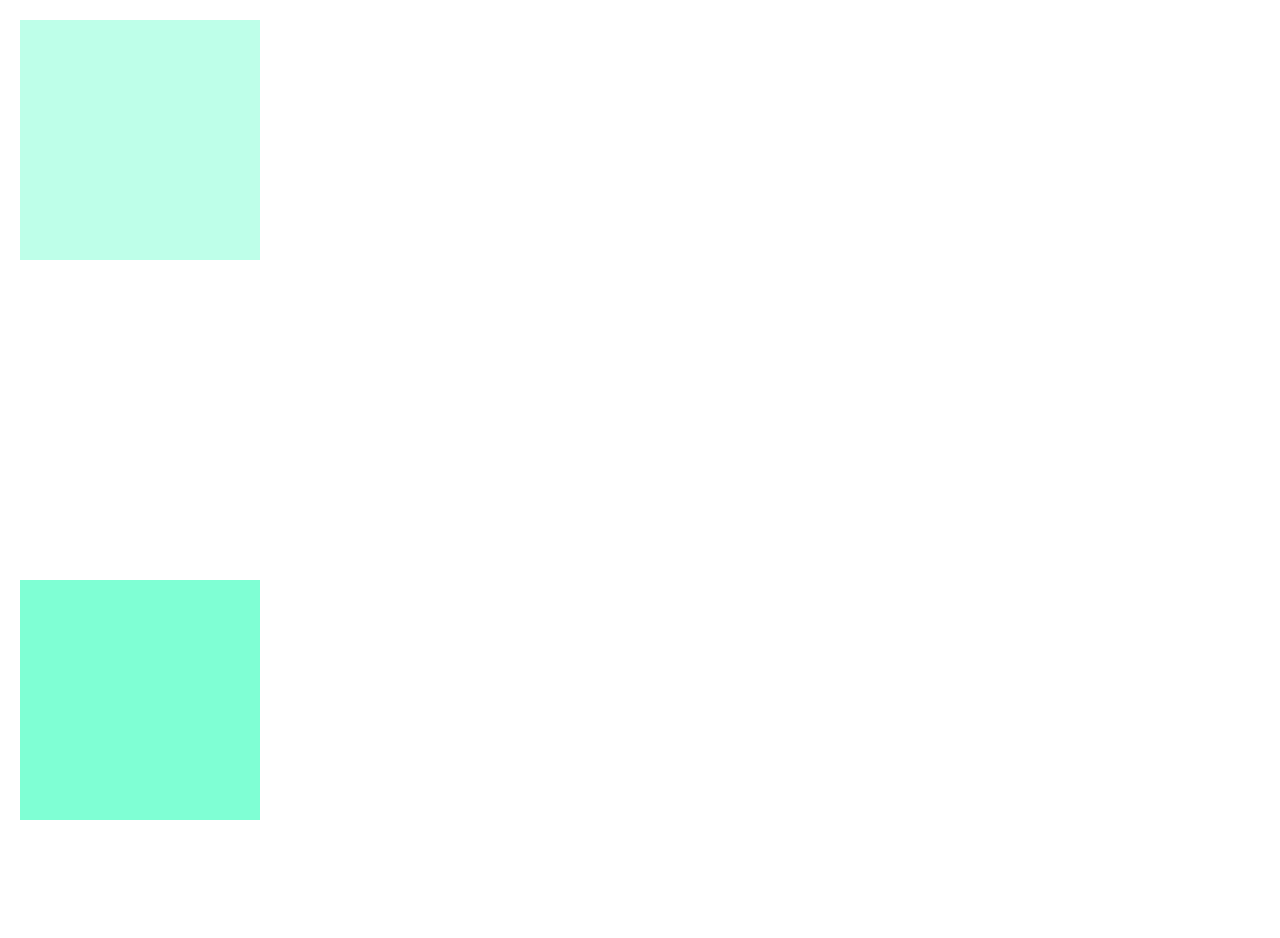
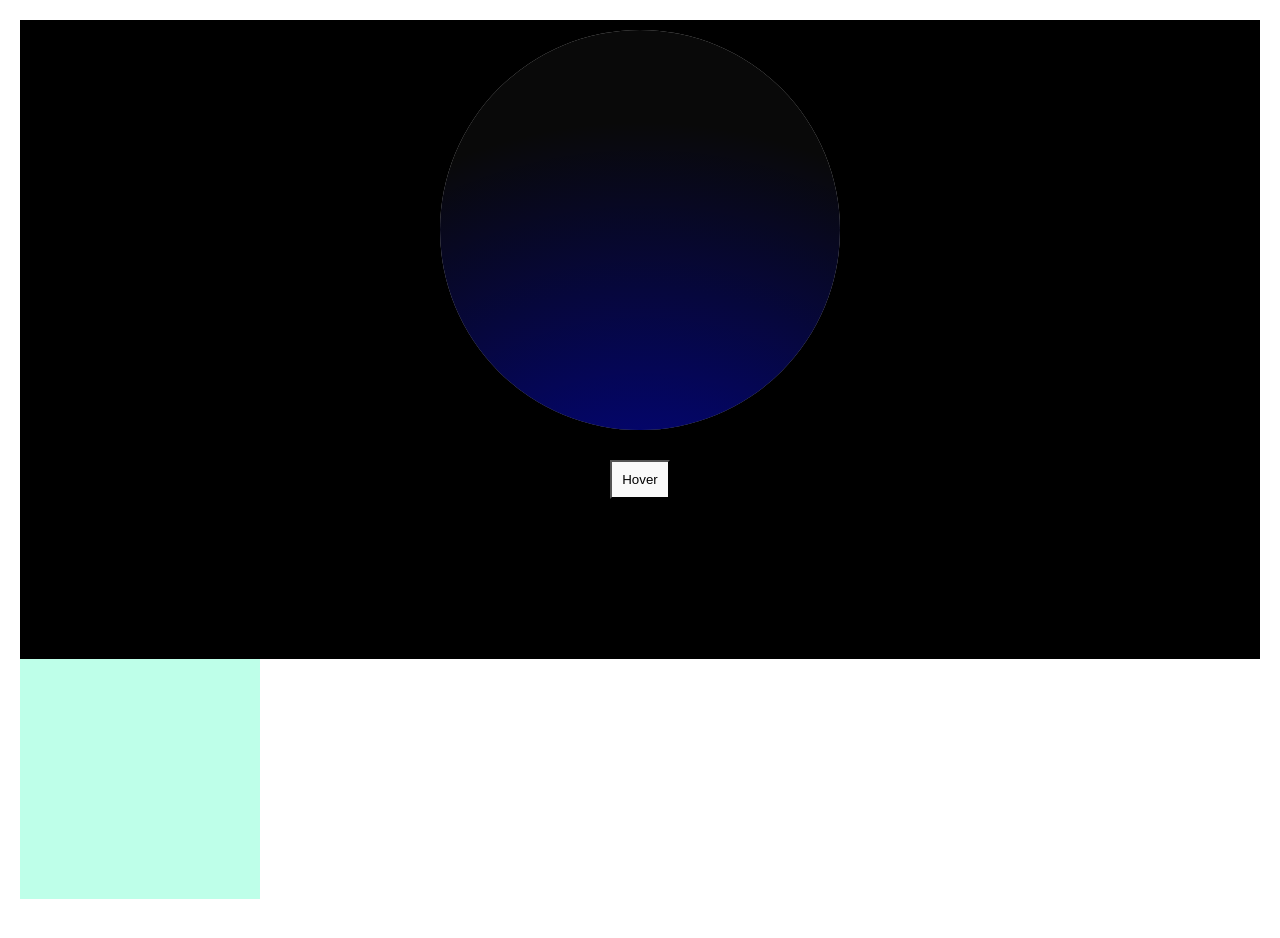
Before and after one commit to jordanss1/framer-squares-animation, a React (Vite) app: page / in a window 1280 px wide. Shown: the top 938 px of the page. Built offline with nearby package versions, Linux system fonts and the light colour scheme.

Commit message:
made new box with radial-gradiant animation

```diff
--- a/src/App.tsx
+++ b/src/App.tsx
@@ -6,6 +6,7 @@ import "./styles/App.css";
 import Box3 from "./components/Boxes/Box3";
 import Box4 from "./components/Boxes/Box4";
 import Box5 from "./components/Boxes/Box5";
+import BigBox from "./components/Boxes/BigBox";
 
 function App() {
   return (
@@ -14,6 +15,7 @@ function App() {
         padding: 20px;
       `}
     >
+      <BigBox />
       <Box1 />
       <Box2 />
       <Box3 />
--- /dev/null
+++ b/src/components/Boxes/BigBox.tsx
@@ -0,0 +1,136 @@
+/** @jsx jsx */
+import { ReactElement } from "react";
+import { css } from "@emotion/react";
+import { Variants, motion, useCycle } from "framer-motion";
+import { defaultBox } from "../../styles/emotion";
+
+const BigBox = (): ReactElement => {
+  const [radiantAnimation, cycleRadiant] = useCycle("spinning", "fastSpinning");
+  const [outerBoxAnimation, cycleOuterBox] = useCycle("lowGlow", "highGlow");
+
+  const styles = css`
+    width: 100%;
+    height: 100%;
+  `;
+
+  const backgroundVariants: Variants = {
+    spinning: {
+      background: [
+        "radial-gradient(circle at 150px -250px, rgb(1, 6, 164), transparent 80%)",
+        "radial-gradient(circle at 0px -50px, rgb(0, 3, 164), transparent 80%)",
+        "radial-gradient(circle at -150px 330px, rgb(0, 3, 164), transparent 80%)",
+        "radial-gradient(circle at 250px 630px, rgb(0, 3, 164), transparent 80%)",
+        "radial-gradient(circle at 750px 400px, rgb(0, 3, 164), transparent 80%)",
+        "radial-gradient(circle at 450px 0px, rgb(0, 3, 164), transparent 80%)",
+        "radial-gradient(circle at 150px -250px, rgb(0, 3, 164), transparent 80%)",
+      ],
+      transition: {
+        repeat: Infinity,
+        duration: 2.5,
+        ease: "linear",
+      },
+    },
+    fastSpinning: {
+      background: [
+        "radial-gradient(circle at 150px -250px, rgb(1, 6, 164), transparent 80%)",
+        "radial-gradient(circle at 0px -50px, rgb(0, 3, 164), transparent 80%)",
+        "radial-gradient(circle at -150px 330px, rgb(0, 3, 164), transparent 80%)",
+        "radial-gradient(circle at 250px 630px, rgb(0, 3, 164), transparent 80%)",
+        "radial-gradient(circle at 750px 400px, rgb(0, 3, 164), transparent 80%)",
+        "radial-gradient(circle at 450px 0px, rgb(0, 3, 164), transparent 80%)",
+        "radial-gradient(circle at 150px -250px, rgb(0, 3, 164), transparent 80%)",
+      ],
+      transition: {
+        repeat: Infinity,
+        duration: 0.5,
+        ease: "linear",
+      },
+    },
+  };
+
+  const outerVariants: Variants = {
+    lowGlow: {
+      boxShadow: [
+        "0px 0px 70px rgb(255, 255, 255, 0)",
+        "0px 0px 0px rgb(255, 255, 255, 0.7)",
+      ],
+      transition: {
+        repeat: Infinity,
+        duration: 1.25,
+        ease: "backInOut",
+      },
+    },
+
+    highGlow: {
+      boxShadow: [
+        "0px 0px 130px rgb(255, 255, 255, 0)",
+        "0px 0px 0px rgb(255, 255, 255, 1)",
+      ],
+      transition: {
+        repeat: Infinity,
+        duration: 0.25,
+        ease: "linear",
+      },
+    },
+  };
+  console.log(outerBoxAnimation);
+
+  return (
+    <div
+      css={css`
+        padding-bottom: 10rem;
+        display: flex;
+        flex-direction: column;
+        align-items: center;
+        gap: 20px;
+        background-color: black;
+      `}
+    >
+      <div
+        css={css`
+          display: flex;
+          justify-content: center;
+          border-radius: 50%;
+          align-content: center;
+          padding: 10px;
+        `}
+      >
+        <motion.div
+          variants={outerVariants}
+          animate={outerBoxAnimation}
+          css={css`
+            background-color: #090909;
+            border-radius: 50%;
+            width: 400px;
+            height: 400px;
+            overflow: hidden;
+          `}
+        >
+          <motion.div
+            variants={backgroundVariants}
+            animate={radiantAnimation}
+            css={defaultBox(styles)}
+          />
+        </motion.div>
+      </div>
+      <motion.button
+        onMouseEnter={() => {
+          cycleRadiant(1);
+          cycleOuterBox(1);
+        }}
+        onMouseLeave={() => {
+          cycleRadiant();
+          cycleOuterBox();
+        }}
+        css={css`
+          max-width: 100px;
+          padding: 10px;
+        `}
+      >
+        Hover
+      </motion.button>
+    </div>
+  );
+};
+
+export default BigBox;
```
